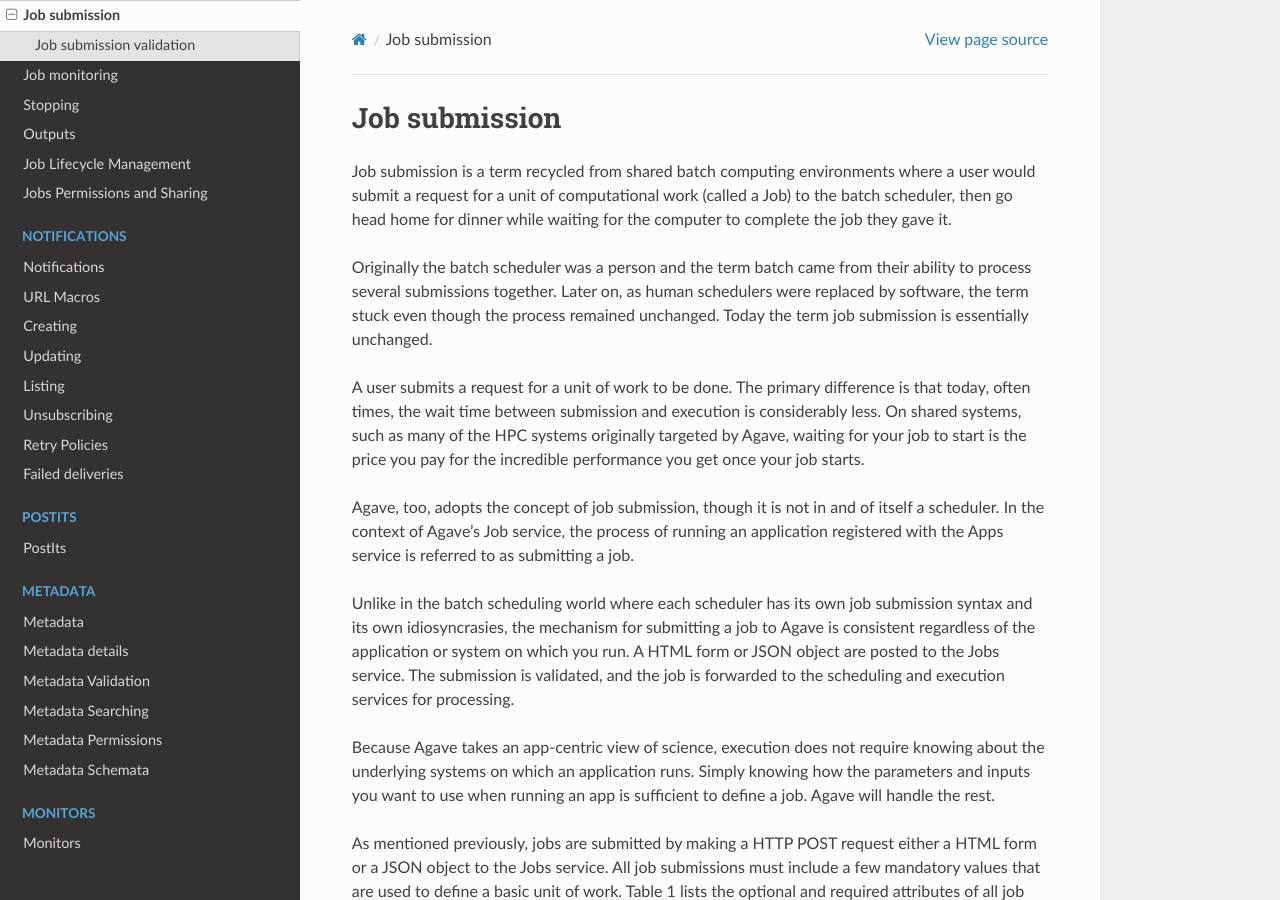
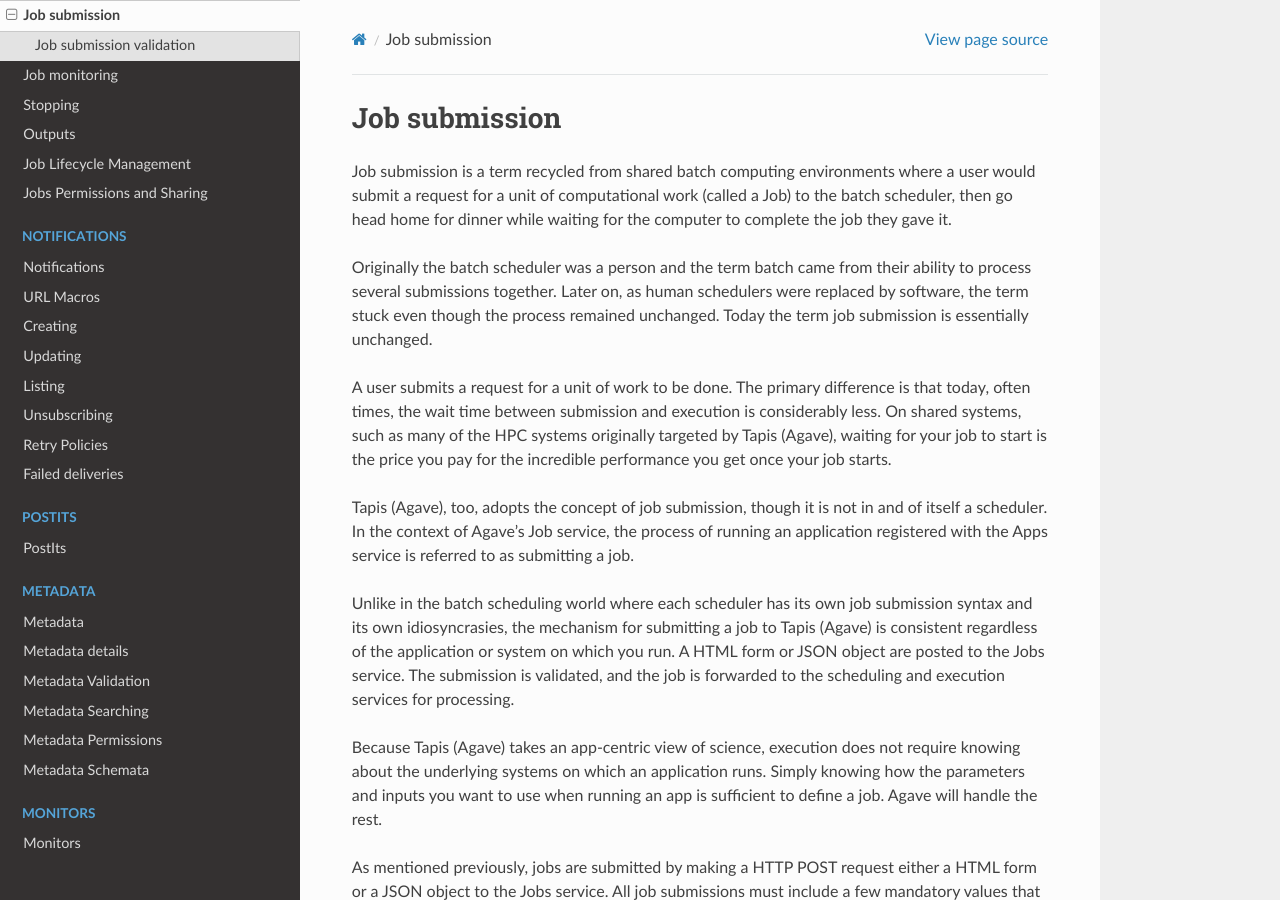
Before and after one commit to TACC-Cloud/agave-docs, a Sphinx documentation site: the page built from docs/agave/guides/jobs/job-submission.rst, in a window 1280 px wide and 900 px high. Built offline with Sphinx 7.4.7 and the Read the Docs theme 2.0.0, drawn with Linux system fonts in a browser that asks for light colours; pages that are not in the unit, such as notebooks, are missing from menus; cross-references to code outside the pages are shown as plain code; some of the changed text lies outside the part shown.

Commit message:
job submission

```diff
--- a/docs/agave/guides/jobs/job-submission.rst
+++ b/docs/agave/guides/jobs/job-submission.rst
@@ -9,13 +9,13 @@
 
 Originally the batch scheduler was a person and the term batch came from their ability to process several submissions together. Later on, as human schedulers were replaced by software, the term stuck even though the process remained unchanged. Today the term job submission is essentially unchanged.
 
-A user submits a request for a unit of work to be done. The primary difference is that today, often times, the wait time between submission and execution is considerably less. On shared systems, such as many of the HPC systems originally targeted by Agave, waiting for your job to start is the price you pay for the incredible performance you get once your job starts.
+A user submits a request for a unit of work to be done. The primary difference is that today, often times, the wait time between submission and execution is considerably less. On shared systems, such as many of the HPC systems originally targeted by Tapis (Agave), waiting for your job to start is the price you pay for the incredible performance you get once your job starts.
 
-Agave, too, adopts the concept of job submission, though it is not in and of itself a scheduler. In the context of Agave's Job service, the process of running an application registered with the Apps service is referred to as submitting a job.
+Tapis (Agave), too, adopts the concept of job submission, though it is not in and of itself a scheduler. In the context of Agave's Job service, the process of running an application registered with the Apps service is referred to as submitting a job.
 
-Unlike in the batch scheduling world where each scheduler has its own job submission syntax and its own idiosyncrasies, the mechanism for submitting a job to Agave is consistent regardless of the application or system on which you run. A HTML form or JSON object are posted to the Jobs service. The submission is validated, and the job is forwarded to the scheduling and execution services for processing.
+Unlike in the batch scheduling world where each scheduler has its own job submission syntax and its own idiosyncrasies, the mechanism for submitting a job to Tapis (Agave) is consistent regardless of the application or system on which you run. A HTML form or JSON object are posted to the Jobs service. The submission is validated, and the job is forwarded to the scheduling and execution services for processing.
 
-Because Agave takes an app-centric view of science, execution does not require knowing about the underlying systems on which an application runs. Simply knowing how the parameters and inputs you want to use when running an app is sufficient to define a job. Agave will handle the rest.
+Because Tapis (Agave) takes an app-centric view of science, execution does not require knowing about the underlying systems on which an application runs. Simply knowing how the parameters and inputs you want to use when running an app is sufficient to define a job. Agave will handle the rest.
 
 As mentioned previously, jobs are submitted by making a HTTP POST request either a HTML form or a JSON object to the Jobs service. All job submissions must include a few mandatory values that are used to define a basic unit of work. Table 1 lists the optional and required attributes of all job submissions.
 
@@ -160,7 +160,7 @@
 
 |
 
-Notice that this example specifies a single input attribute, ``dataset``. The ``pyplot-0.1.0`` app definition specified that the ``dataset`` input attribute could accept more than one value (maxCardinality = 2). In the job request object, that translates to an array of string values. Each string represents a piece of data that Agave will transfer into the job work directory prior to job execution. Any value accepted by the Files service when `importing data  <https://tacc-cloud.readthedocs.io/projects/agave/en/latest/agave/guides/files/introduction.html#transferring-data>`_ is accepted here. Some examples of valid values are given in the following table.
+Notice that this example specifies a single input attribute, ``dataset``. The ``pyplot-0.1.0`` app definition specified that the ``dataset`` input attribute could accept more than one value (maxCardinality = 2). In the job request object, that translates to an array of string values. Each string represents a piece of data that Tapis (Agave) will transfer into the job work directory prior to job execution. Any value accepted by the Files service when `importing data  <https://tacc-cloud.readthedocs.io/projects/agave/en/latest/agave/guides/files/introduction.html#transferring-data>`_ is accepted here. Some examples of valid values are given in the following table.
 
 
 .. raw:: html
@@ -181,12 +181,12 @@
    <tr>
    <td>agave://$PUBLIC_STORAGE_SYSTEM/
    $API_USERNAME/inputs/pyplot/testdata.csv</td>
-   <td>An Agave URL explicitly specifying a source system and relative path.</td>
+   <td>An Tapis (Agave) URL explicitly specifying a source system and relative path.</td>
    </tr>
    <tr>
    <td>agave://$PUBLIC_STORAGE_SYSTEM//home/
    apiuser/$API_USERNAME/inputs/pyplot/testdata.csv</td>
-   <td>An Agave URL explicitly specifying a source system and absolute path.</td>
+   <td>An Tapis (Agave) URL explicitly specifying a source system and absolute path.</td>
    </tr>
    <tr>
    <td>http://example.com/inputs/pyplot/testdata.csv</td>
@@ -203,7 +203,7 @@
 
 The example job request also specifies ``parameters`` object with the parameters defined in the ``pyplot-0.1.0`` app description. Notice that the parameter ``type`` value specified in the app description is reflected here. Numbers are given as numbers, not strings. Boolean and flag attributes are given as boolean true and false values. As with the input section, there is also a parameter ``chartType`` that accepts multiple values. In this case that translates to an array of string value. Had the parameter type required another primary type, that would be used in the array instead.
 
-Finally, we see a ``notifications`` array specifying that we want Agave send three notifications related to this job. The first is a one-time email when the job starts running. The second is a one-time email when the job reaches a terminal state. The third is a webhook to the url we specified. More on notifications in the section on monitoring below.
+Finally, we see a ``notifications`` array specifying that we want Tapis (Agave) send three notifications related to this job. The first is a one-time email when the job starts running. The second is a one-time email when the job reaches a terminal state. The third is a webhook to the url we specified. More on notifications in the section on monitoring below.
 
 Job submission validation
 -------------------------
```
